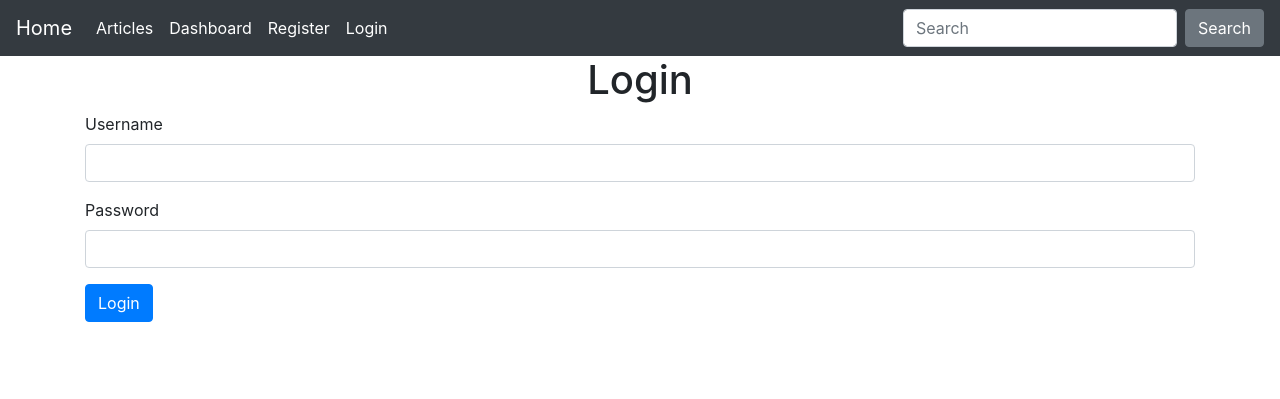
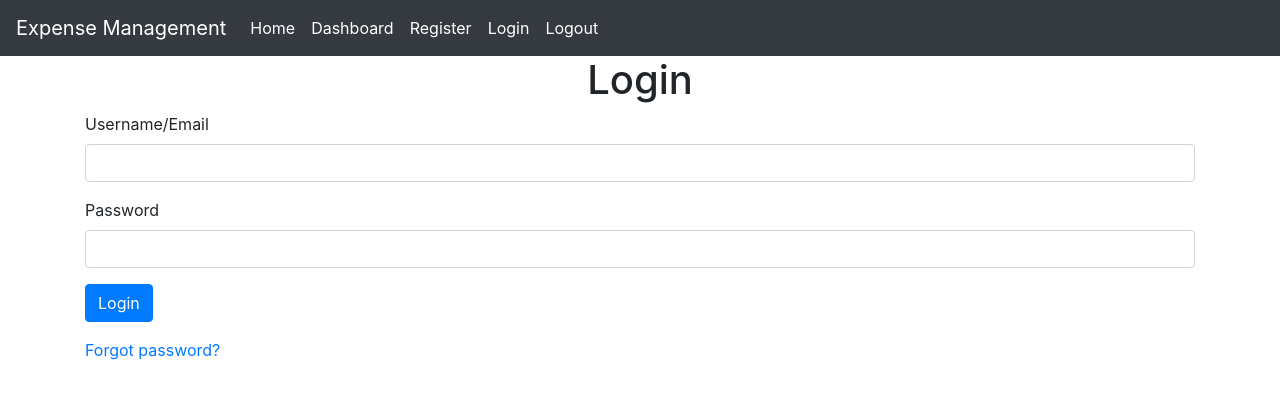
Before and after one commit to dhirajbezbaruah/daily-expenditure-management-Flask, a Flask app: page /login in a window 1280 px wide. Shown: the top 399 px of the page. Run offline with Flask 2, Linux system fonts and the light colour scheme; some libraries are stand-ins or nearby versions.

Commit message:
email activation

```diff
--- a/main.py
+++ b/main.py
@@ -4,8 +4,11 @@ from flask_mysqldb import MySQL
 from passlib.hash import sha256_crypt
 from functools import wraps
 from flask_mail import Mail, Message
-from itsdangerous import URLSafeTimedSerializer, SignatureExpired
-import datetime
+from itsdangerous import URLSafeTimedSerializer, SignatureExpired, TimedJSONWebSignatureSerializer
+import time
+from wtforms.fields.html5 import DateField
+from flask_moment import Moment
+
 
 app=Flask(__name__)
 #mysql config
@@ -16,20 +19,30 @@ app.config['MYSQL_DB'] ='myflaskapp'
 app.config['MYSQL_CURSORCLASS'] ='DictCursor'
 
 mysql=MySQL(app)
+moment = Moment(app)
 
 
 #mail server config
 app.config['MAIL_SERVER']='smtp.gmail.com'
 app.config['MAIL_PORT'] = 465
-app.config['MAIL_USERNAME'] = 'xx'
-app.config['MAIL_PASSWORD'] = 'xx'
+app.config['MAIL_USERNAME'] = 'dbezbaruah412@gmail.com'
+app.config['MAIL_PASSWORD'] = 'adtu2k15'
 app.config['MAIL_USE_TLS'] = False
 app.config['MAIL_USE_SSL'] = True
 mail = Mail(app)
 
 s= URLSafeTimedSerializer('secret123')
 
+def login_required(f):
+    @wraps(f)
+    def decorated_function(*args, **kwargs):
+        if 'logged_in' not in session:
+            flash('You Must Login First!', 'danger')
+            return redirect(url_for('login', next=request.url))
+        return f(*args, **kwargs)
+    return decorated_function
 
+#Home
 @app.route("/")
 def index():
     return render_template('index.html')
@@ -79,7 +92,7 @@ def register():
 
             mysql.connection.commit()
             token= s.dumps(email, salt='email-confirm')
-            msg=Message('Confirm Email', sender='dhirajbaruah412@gmail.com', recipients=[email])
+            msg=Message('Confirm Email', sender='dbezbaruah412@gmail.com', recipients=[email])
             link=url_for('confirm_email', token=token, _external=True)
             msg.body='your link is {}'.format(link)
             mail.send(msg)
@@ -96,6 +109,7 @@ def register():
     return render_template('register.html', form=form)
 
 @app.route('/confirm_email/<token>')
+
 def confirm_email(token):
     try:
         email=s.loads(token, salt='email-confirm', max_age=3600)
@@ -115,7 +129,7 @@ def confirm_email(token):
     return 'thank you'
 
 class LoginForm(Form):
-    usernamelogin=StringField('Username', [validators.Length(min=1, max=50)])
+    usernamelogin=StringField('Username/Email', [validators.Length(min=1, max=50)])
     passwordlogin=PasswordField('Password', [validators.DataRequired(), validators.Length(min=3, max=100)])
 
 
@@ -133,22 +147,35 @@ def login():
             data = cur.fetchone()
             password= data['password']
 
-            if sha256_crypt.verify(passwordlogin, password):
+            if sha256_crypt.verify(passwordlogin, password) and  (cur.execute("SELECT * FROM users where confirm_email='1' and password=%s", [password])):
                 session['logged_in']= True
                 session['username']= usernamelogin
                 flash('you are now logged in', 'success')
-                return redirect(url_for('register'))
+                return redirect(url_for('index'))
+            elif sha256_crypt.verify(passwordlogin, password) and  (cur.execute("SELECT * FROM users where confirm_email='0'  and password=%s", [password])):
+                session['logged_in']= False
+                session.clear()
+                return redirect(url_for('unconfirmed'))
+
+            else:
+                flash("Password didnot match", 'danger')
+                return redirect(url_for('login'))
+            return redirect(url_for('login'))
         elif (cur.execute("SELECT * FROM users where email=%s", [usernamelogin]))>0:
 
             data = cur.fetchone()
             password= data['password']
 
-            if sha256_crypt.verify(passwordlogin, password):
+            if sha256_crypt.verify(passwordlogin, password) and  (cur.execute("SELECT * FROM users where confirm_email='1' and password=%s", [password])):
                 session['logged_in']= True
                 session['username']= usernamelogin
                 flash('you are now logged in', 'success')
-                return redirect(url_for('register'))
-
+                return redirect(url_for('index'))
+            elif sha256_crypt.verify(passwordlogin, password) and  (cur.execute("SELECT * FROM users where confirm_email='0'  and password=%s", [password])):
+                #flash("confirm email first")
+                session['logged_in']= False
+                session.clear()
+                return redirect(url_for('unconfirmed'))
 
             else:
                 flash("Password didnot match", 'danger')
@@ -168,6 +195,89 @@ def login():
 
     #return render_template('login.html', formlogin=formlogin)
 
+@app.route("/logout")
+def logout():
+    session.clear()
+    flash('You are now logged out', 'success')
+    return redirect(url_for('login'))
+
+@app.route('/unconfirmed')
+def unconfirmed():
+    return 'Unconfirmed'
+
+class forget_form(Form):
+    email=StringField("Email", [validators.DataRequired(), validators.Length(min=4, max=30)])
+
+@app.route("/forget_password", methods=['GET', 'POST'])
+def forget_password():
+    formforget=forget_form(request.form)
+    if request.method=='POST' and formforget.validate():
+        emailforget=formforget.email.data
+        cur= mysql.connection.cursor()
+
+        cur.execute("SELECT * FROM users WHERE email = %s", [emailforget])
+        if cur.fetchone() is not None:
+            tokenforget= s.dumps(emailforget, salt='forget_pass')
+            msg1=Message('Confirm Email', sender='dbezbaruah412@gmail.com', recipients=[emailforget])
+            link1=url_for('reset_password', tokenforget=tokenforget, _external=True)
+            msg1.body='your link is {}'.format(link1)
+            mail.send(msg1)
+        return "sent"
+
+    return render_template('forget_password.html', formforget=formforget)
+
+
+class resetform(Form):
+    password=PasswordField('New password', [validators.DataRequired(), validators.Length(min=4, max=44)])
+
+
+@app.route("/reset_password/<tokenforget>", methods=['GET', 'POST'])
+def reset_password(tokenforget):
+    formreset=resetform(request.form)
+    if request.method=='POST' and formreset.validate():
+        password= sha256_crypt.encrypt(str(formreset.password.data))
+        try:
+            email=s.loads(tokenforget, salt='forget_pass', max_age=10)
+            cur=mysql.connection.cursor()
+            cur.execute("SELECT * FROM users WHERE email=%s", [email])
+            if cur.fetchone() is not None:
+                cur.execute("UPDATE users SET password=%s where email=%s", [password, email])
+                mysql.connection.commit()
+                flash('password updated', 'success')
+            return redirect(url_for('login'))
+
+        except SignatureExpired:
+            return 'Token Expired'
+
+
+    #password= formreset.newpassword.data
+
+    return render_template('reset_password.html', formreset=formreset)
+
+#Dashboard
+class DateForm(Form):
+    dt = DateField('date', format='%Y-%m-%d')
+
+@app.route('/dashboard', methods=['POST','GET'])
+@login_required
+def dashboard():
+    formdate=DateForm(request.form)
+    if request.method=='POST':
+        dt=formdate.dt.data
+        then = time.strftime('%Y-%m-%d %H-%M-%S')
+        then=str(then)
+
+        cur=mysql.connection.cursor()
+        cur.execute("INSERT INTO temp (date) VALUES('%s')", format(dt))
+        mysql.connection.commit()
+        #cur.close()
+
+    return render_template('dashboard.html', formdate=formdate)
+
+
+
+
+
 if __name__ == "__main__":
     app.secret_key='secret123'
     app.run(debug=True)
--- /dev/null
+++ b/templates/includes/_formhelper.html
@@ -0,0 +1,9 @@
+{% macro render_field(field) %}
+    {{field.label}}
+    {{field(**kwargs)| safe }}
+    {%if field.errors %}
+        {%for error in field.errors%}
+            <span class='help-inline'>{{error}}</span>
+        {%endfor%}
+    {%endif %}
+{%endmacro%}
--- a/templates/includes/_navbar.html
+++ b/templates/includes/_navbar.html
@@ -1,5 +1,5 @@
 <nav class="navbar navbar-expand-md navbar-dark bg-dark static">
-        <a class="navbar-brand" href="#">Home</a>
+        <a class="navbar-brand" href="#">Expense Management</a>
         <button class="navbar-toggler" type="button" data-toggle="collapse" data-target="#navbarsExampleDefault" aria-controls="navbarsExampleDefault" aria-expanded="false" aria-label="Toggle navigation">
           <span class="navbar-toggler-icon"></span>
         </button>
@@ -7,7 +7,7 @@
         <div class="collapse navbar-collapse" id="navbarsExampleDefault">
           <ul class="navbar-nav mr-auto">
             <li class="nav-item active">
-              <a class="nav-link" href="articles">Articles <span class="sr-only">(current)</span></a>
+              <a class="nav-link" href="/">Home <span class="sr-only">(current)</span></a>
             </li>
             <li class="nav-item active">
               <a class="nav-link" href="/dashboard">Dashboard</a>
@@ -18,11 +18,12 @@
             <li class="nav-item active">
                     <a class="nav-link " href="/login">Login</a>
             </li>
+            <div class="topnav-right">
+            <li class="nav-item active">
+              <a class="nav-link " href="/logout">Logout</a>
+            </li>
+          </div>
+          </ul>
 
-          </ul>
-          <form class="form-inline my-2 my-lg-0">
-            <input class="form-control mr-sm-2" type="text" placeholder="Search" aria-label="Search">
-            <button class="btn btn-secondary my-2 my-sm-0" type="submit">Search</button>
-          </form>
         </div>
       </nav>
--- a/templates/index.html
+++ b/templates/index.html
@@ -1 +1,4 @@
 {%extends 'layout.html'%}
+{%block body%}
+ko
+{%endblock%}
--- a/templates/layout.html
+++ b/templates/layout.html
@@ -1,7 +1,7 @@
 <!DOCTYPE html>
 <html>
     <title>
-        Awesome Blog
+        Daily Expenditure
     </title>
     <body>
 
--- a/templates/login.html
+++ b/templates/login.html
@@ -3,16 +3,9 @@
 {%block body%}
 
 <h1 class='text-center'>Login </h1>
-{% macro render_field(field) %}
-    {{field.label}}
-    {{field(**kwargs)| safe }}
-    {%if field.errors %}
-        {%for error in field.errors%}
-            <span class='help-inline'>{{error}}</span>
-        {%endfor%}
-{%endif %}
+{% from "includes/_formhelper.html" import render_field%}
 
-{%endmacro%}
+
 
 <form method="POST" action=''>
 
@@ -24,5 +17,6 @@
     </div>
 
     <p><input type='submit' class='btn btn-primary' value='Login'></p>
+    <span id="passwordHelpBlock" classs="help-block"><a href="{{url_for('.forget_password')}}">Forgot password?</a></span>
 </form>
 {%endblock%}
--- a/testfile.py
+++ b/testfile.py
@@ -1,2 +1 @@
-x="dhiraj88"
-print len(x)
+import datetime
```
Also changed, not shown: templates/dashboard.html (added, +26 -0 lines), templates/forget_password.html (added, +20 -0 lines), templates/includes/_location.html (added, +19 -0 lines), templates/register.html (+3 -10 lines), templates/reset_password.html (added, +20 -0 lines), templates/unconfirmed.html (added, +10 -0 lines).
